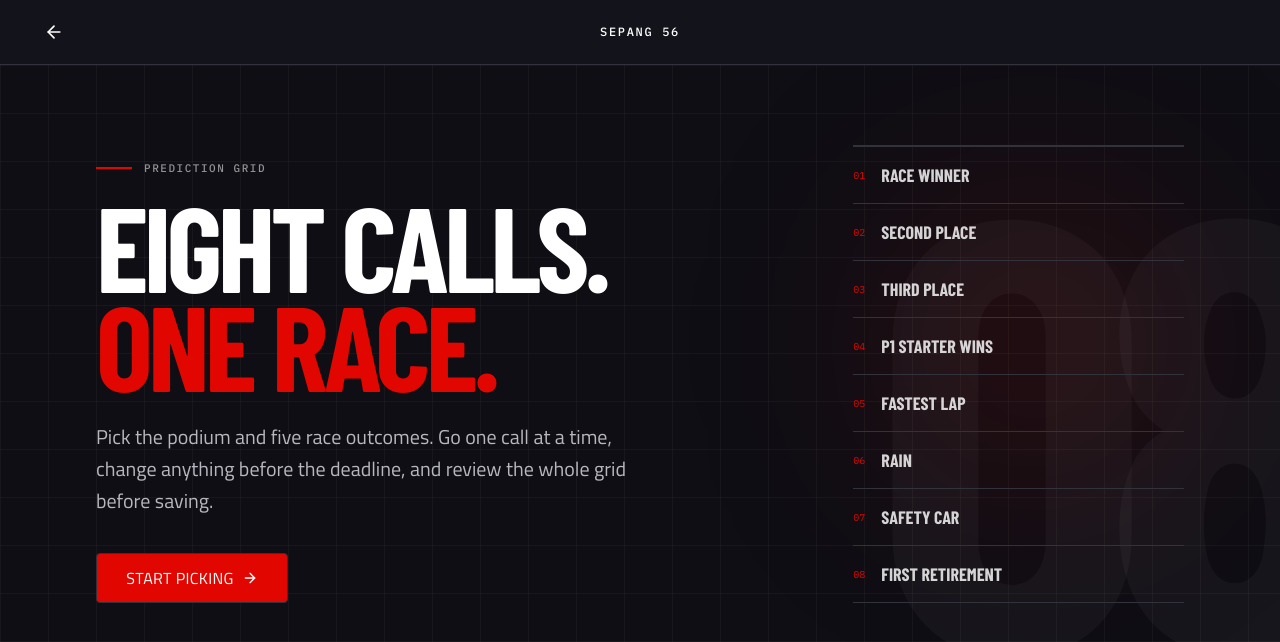
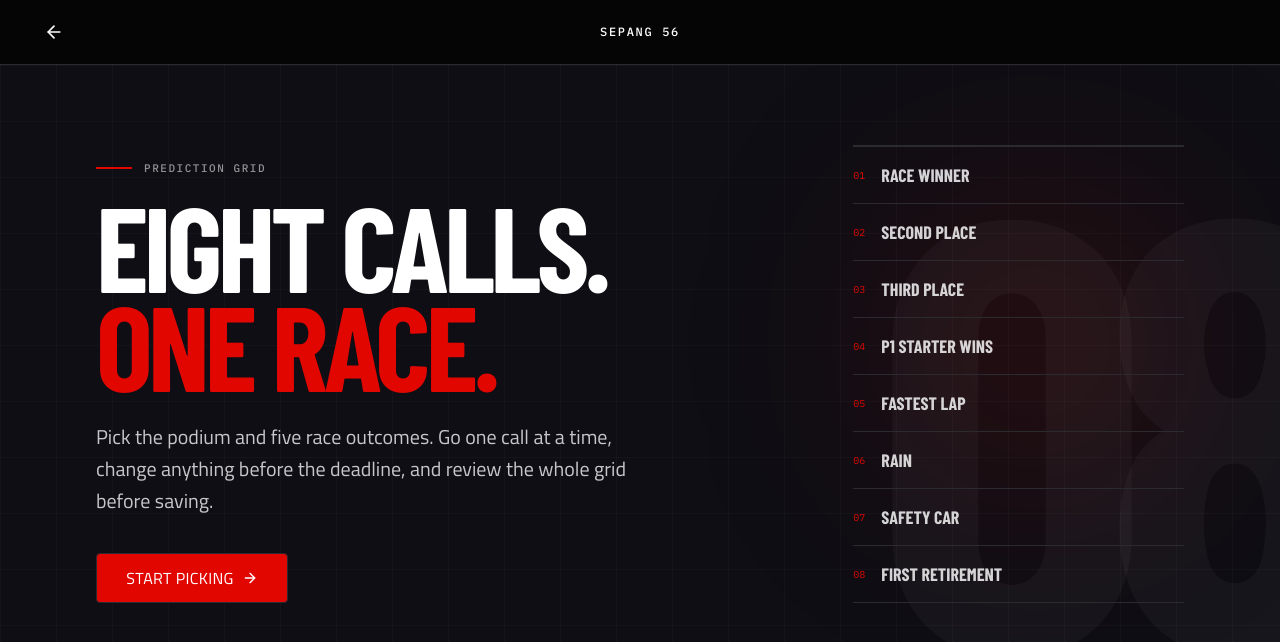
Before and after one commit to itsLucas02/f1-sepang, a Next.js app: page /predict in a window 1280 px wide. Shown: the top 642 px of the page. Built offline with nearby package versions, Linux system fonts and the light colour scheme; a web font is replaced by a local one.

Commit message:
style: replace muddy palette and eliminate overflow flicker

```diff
--- a/app/globals.css
+++ b/app/globals.css
@@ -7,41 +7,41 @@
 
   --radius: 0.25rem;
 
-  --background: #1a1a24;
-  --foreground: #ffffff;
-  --card: #111118;
-  --card-foreground: #ffffff;
-  --popover: #181820;
-  --popover-foreground: #ffffff;
+  --background: #0a0a0c;
+  --foreground: #f7f7f5;
+  --card: #111113;
+  --card-foreground: #f7f7f5;
+  --popover: #151517;
+  --popover-foreground: #f7f7f5;
   --primary: #e10600;
   --primary-foreground: #ffffff;
-  --secondary: #181820;
-  --secondary-foreground: #ffffff;
-  --muted: #22222b;
-  --muted-foreground: #777781;
-  --accent: #22222b;
+  --secondary: #1a1a1d;
+  --secondary-foreground: #f7f7f5;
+  --muted: #202023;
+  --muted-foreground: #85858c;
+  --accent: #202023;
   --accent-foreground: #ffffff;
   --destructive: #e10600;
   --destructive-foreground: #ffffff;
-  --border: #32323c;
-  --input: #32323c;
+  --border: #2b2b2f;
+  --input: #343439;
   --ring: #ffffff;
 
-  --sepang-header: #13131b;
-  --sepang-canvas: #1a1a24;
-  --sepang-surface-01: #111118;
-  --sepang-surface-02: #181820;
-  --sepang-surface-03: #22222b;
-  --sepang-border: #32323c;
-  --sepang-text-primary: #ffffff;
-  --sepang-text-secondary: #b7b7bf;
-  --sepang-text-muted: #777781;
+  --sepang-header: #050506;
+  --sepang-canvas: #0a0a0c;
+  --sepang-surface-01: #111113;
+  --sepang-surface-02: #171719;
+  --sepang-surface-03: #202023;
+  --sepang-border: #2b2b2f;
+  --sepang-text-primary: #f7f7f5;
+  --sepang-text-secondary: #c7c7cb;
+  --sepang-text-muted: #85858c;
   --sepang-race-red: #e10600;
-  --sepang-stripe-dark: #1d1d25;
-  --sepang-stripe-light: #50515e;
+  --sepang-stripe-dark: #101012;
+  --sepang-stripe-light: #444449;
   --sepang-warning: #ffd100;
   --sepang-warning-text: #0b0b0b;
-  --sepang-disabled: #60616b;
+  --sepang-disabled: #5d5d62;
 }
 
 @theme inline {
@@ -95,6 +95,8 @@
 }
 
 html {
+  max-width: 100%;
+  overflow-x: clip;
   background: var(--background);
   scroll-behavior: smooth;
 }
@@ -102,6 +104,9 @@ html {
 body {
   margin: 0;
   min-height: 100vh;
+  width: 100%;
+  max-width: 100%;
+  overflow-x: clip;
   background: var(--background);
   color: var(--foreground);
   font-family: var(--font-body-source), sans-serif;
@@ -131,23 +136,23 @@ textarea {
 
 .race-grid {
   background-image:
-    linear-gradient(rgba(255, 255, 255, 0.035) 1px, transparent 1px),
-    linear-gradient(90deg, rgba(255, 255, 255, 0.035) 1px, transparent 1px);
-  background-size: 48px 48px;
+    linear-gradient(rgba(255, 255, 255, 0.024) 1px, transparent 1px),
+    linear-gradient(90deg, rgba(255, 255, 255, 0.024) 1px, transparent 1px);
+  background-size: 56px 56px;
 }
 
 .race-noise {
-  background-image: radial-gradient(rgba(255, 255, 255, 0.09) 0.55px, transparent 0.55px);
-  background-size: 5px 5px;
+  background-image: radial-gradient(rgba(255, 255, 255, 0.07) 0.5px, transparent 0.5px);
+  background-size: 6px 6px;
 }
 
 .race-scanline {
   background: linear-gradient(
     90deg,
     transparent 0%,
-    rgba(255, 255, 255, 0.04) 46%,
-    rgba(255, 255, 255, 0.15) 50%,
-    rgba(255, 255, 255, 0.04) 54%,
+    rgba(255, 255, 255, 0.025) 46%,
+    rgba(255, 255, 255, 0.1) 50%,
+    rgba(255, 255, 255, 0.025) 54%,
     transparent 100%
   );
   animation: race-scan 4.5s ease-in-out infinite;
@@ -191,23 +196,23 @@ textarea {
 }
 
 .panel-enter {
-  animation: panel-enter 360ms cubic-bezier(0.22, 1, 0.36, 1) both;
+  animation: panel-enter 300ms cubic-bezier(0.22, 1, 0.36, 1) both;
 }
 
 .race-select-pop {
-  animation: race-select-pop 240ms cubic-bezier(0.22, 1, 0.36, 1) both;
+  animation: race-select-pop 220ms cubic-bezier(0.22, 1, 0.36, 1) both;
 }
 
 @keyframes hero-light-on {
-  0%, 5% { background: #3a0908; box-shadow: none; }
-  9%, 42% { background: #e10600; box-shadow: 0 0 18px rgba(225, 6, 0, 0.58); }
-  47%, 100% { background: #2b0b0b; box-shadow: none; }
+  0%, 5% { background: #2b0807; box-shadow: none; }
+  9%, 42% { background: #e10600; box-shadow: 0 0 16px rgba(225, 6, 0, 0.48); }
+  47%, 100% { background: #210808; box-shadow: none; }
 }
 
 @keyframes hero-track-draw {
-  0%, 42% { stroke-dashoffset: 1; opacity: 0.12; }
-  60%, 88% { stroke-dashoffset: 0; opacity: 0.92; }
-  100% { stroke-dashoffset: 0; opacity: 0.28; }
+  0%, 42% { stroke-dashoffset: 1; opacity: 0.1; }
+  60%, 88% { stroke-dashoffset: 0; opacity: 0.9; }
+  100% { stroke-dashoffset: 0; opacity: 0.26; }
 }
 
 @keyframes hero-track-accent {
@@ -225,17 +230,17 @@ textarea {
 
 @keyframes hero-speed-line {
   0%, 43% { transform: scaleX(0); opacity: 0; }
-  52% { transform: scaleX(1); opacity: 0.58; }
+  52% { transform: scaleX(1); opacity: 0.48; }
   68%, 100% { transform: scaleX(1); opacity: 0; }
 }
 
 @keyframes sepang-marker-pulse {
-  0% { opacity: 0.85; transform: scale(0.72); }
-  70%, 100% { opacity: 0; transform: scale(1.65); }
+  0% { opacity: 0.82; transform: scale(0.72); }
+  70%, 100% { opacity: 0; transform: scale(1.62); }
 }
 
 @keyframes panel-enter {
-  from { opacity: 0; transform: translate3d(18px, 0, 0); }
+  from { opacity: 0; transform: translate3d(0, 10px, 0); }
   to { opacity: 1; transform: translate3d(0, 0, 0); }
 }
 
@@ -247,7 +252,7 @@ textarea {
 @keyframes race-scan {
   0%, 100% { transform: translateX(-70%); opacity: 0; }
   40% { opacity: 0; }
-  55% { opacity: 0.55; }
+  55% { opacity: 0.42; }
   75% { transform: translateX(70%); opacity: 0; }
 }
 
@@ -278,6 +283,6 @@ textarea {
 
   .hero-car-pass {
     transform: translate3d(44%, 0, 0) scale(0.94);
-    opacity: 0.45;
+    opacity: 0.42;
   }
 }
```
